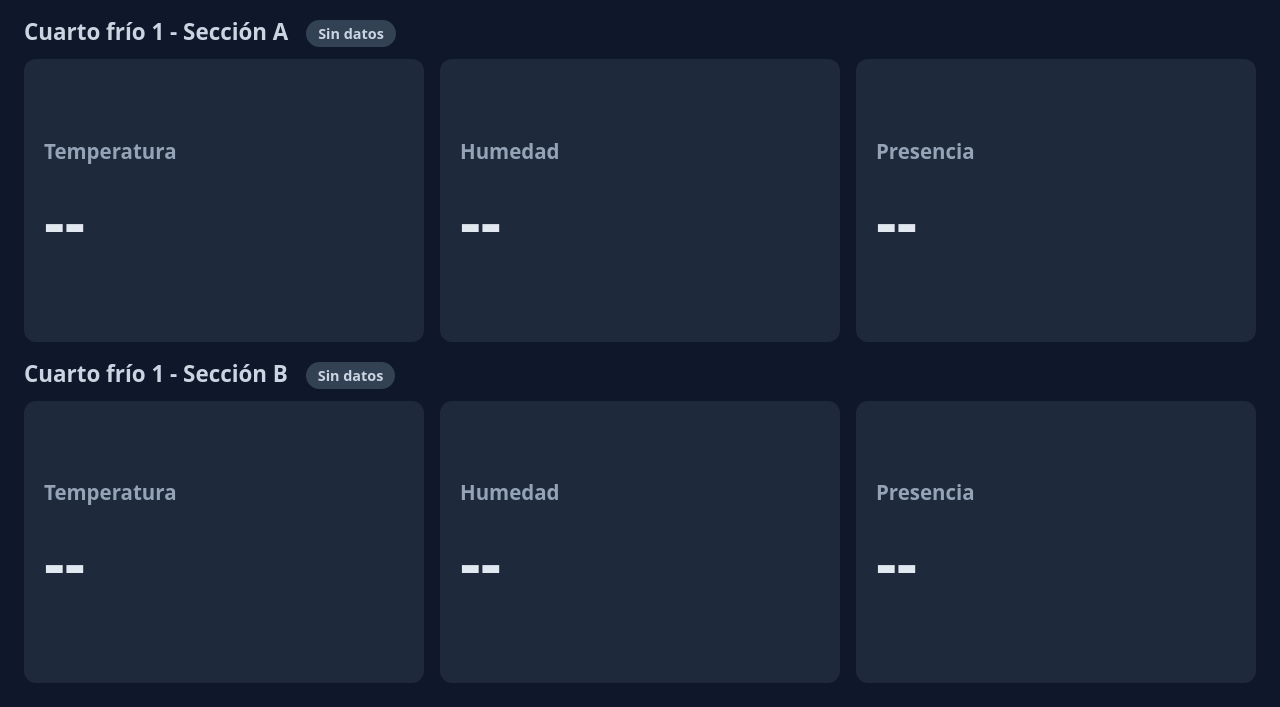
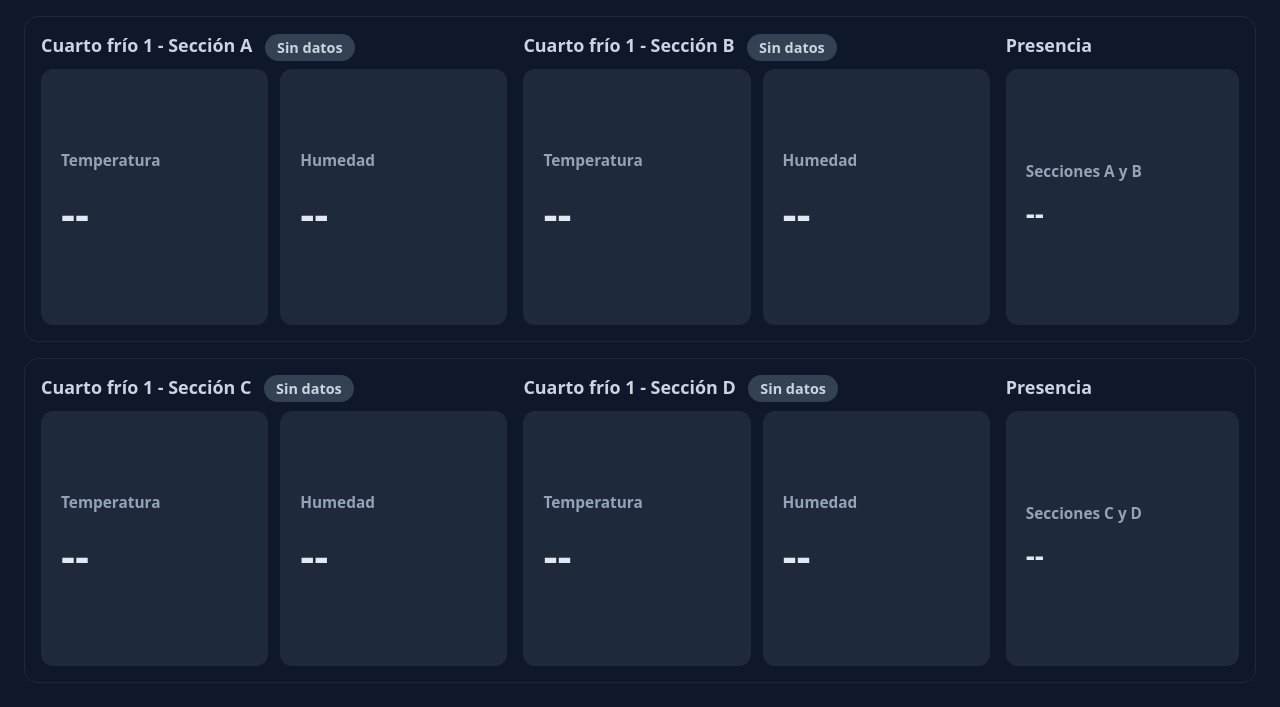
Before and after one commit to Greenassault/Cuarto_Frio, a Django app: page / in a window 1280 px wide. Shown: the part 93-800 px from the top of the page. Run offline with Django 5.2, Linux system fonts and the light colour scheme; data that the repository does not hold is empty.

Commit message:
HMI: panel, gráficas, base de datos y CSV para 4 sensores
- Panel: dos filas, Secciones A y B con la Presencia 1 y Secciones C y D
  con la Presencia 2. Cada sección tiene su indicador rojo de "Sensor
  desconectado" (ok falso o sin comunicación con la ESP32).
- Gráficas (en vivo y "Ver estadísticas"): una línea por sección con
  colores distintos; C y D punteadas para distinguirlas sin depender del
  color. Botones Todas / Sección A-D. Las lecturas con ok falso no se
  suman y dejan hueco en la línea de ese sensor.
- "Ver estadísticas": tarjeta de promedio/mín/máx por sección y tabla con
  las 4 secciones; "--" cuando el sensor no respondió.
- "Ver base de datos" y CSV: columnas de temperatura y humedad de las 4
  secciones más las 2 de presencia; celda vacía si el sensor no respondió.
- Pruebas de las páginas y del CSV.

Co-Authored-By: Claude Opus 5.5 <noreply@anthropic.com>

```diff
--- a/hmi-django/sensores/templates/sensores/_botones_grafica.html
+++ b/hmi-django/sensores/templates/sensores/_botones_grafica.html
@@ -14,7 +14,7 @@
   <div class="opcion">
     <span class="etiqueta">Sección:</span>
     <div class="grupo" id="secciones-botones">
-      <button data-seccion="0" class="activo" aria-pressed="true">Ambas secciones</button>
+      <button data-seccion="0" class="activo" aria-pressed="true">Todas</button>
       {% for numero, seccion in secciones.items %}
       <button data-seccion="{{ numero }}" aria-pressed="false">{{ seccion }}</button>
       {% endfor %}
--- a/hmi-django/sensores/templates/sensores/panel.html
+++ b/hmi-django/sensores/templates/sensores/panel.html
@@ -35,19 +35,30 @@
     }
     .enlace:hover { background: #334155; }
     .enlaces { display: flex; gap: 8px; flex-wrap: wrap; justify-content: flex-end; }
+    /* Una fila por radar de presencia: sus 2 secciones de temperatura + la presencia */
+    .grupo-panel {
+      flex: 1;
+      display: grid;
+      grid-template-columns: 2fr 2fr 1fr;
+      gap: 16px;
+      margin-top: 16px;
+      padding: 16px;
+      border: 1px solid #1e293b;
+      border-radius: 14px;
+    }
     .cuarto {
-      flex: 1;
       display: flex;
       flex-direction: column;
-      margin-top: 16px;
+      min-width: 0;
     }
-    h2.seccion { margin: 0 0 12px; font-size: 1.4rem; color: #cbd5e1; }
+    h2.seccion { margin: 0 0 12px; font-size: clamp(1rem, 1.4vw, 1.3rem); color: #cbd5e1; }
     .tarjetas {
       flex: 1;
       display: grid;
-      grid-template-columns: repeat(3, 1fr);
-      gap: 16px;
+      grid-template-columns: repeat(2, 1fr);
+      gap: 12px;
     }
+    .cuarto.presencia .tarjetas { grid-template-columns: 1fr; }
     .tarjeta {
       background: #1e293b;
       border-radius: 12px;
@@ -59,10 +70,11 @@
     }
     .tarjeta h3 {
       margin: 0 0 12px;
-      font-size: clamp(1rem, 1.6vw, 1.5rem);
+      font-size: clamp(0.95rem, 1.2vw, 1.3rem);
       color: #94a3b8;
     }
-    .valor { font-size: clamp(2.2rem, 5vw, 5rem); font-weight: 700; }
+    .valor { font-size: clamp(1.8rem, 3.4vw, 4rem); font-weight: 700; }
+    .presencia .valor { font-size: clamp(1.4rem, 2.2vw, 2.6rem); }
     .alerta { background: #7f1d1d; }
 
     .estado-sensor {
@@ -70,8 +82,9 @@
       font-weight: 600;
       padding: 4px 12px;
       border-radius: 999px;
-      margin-left: 12px;
+      margin-left: 8px;
       vertical-align: middle;
+      white-space: nowrap;
       background: #334155;
       color: #cbd5e1;
     }
@@ -80,8 +93,12 @@
     .tarjeta.desconectado { background: #7f1d1d; }
     .tarjeta.desconectado .valor { color: #fca5a5; }
 
+    @media (max-width: 1100px) {
+      .grupo-panel { grid-template-columns: 1fr 1fr; }
+      .cuarto.presencia { grid-column: 1 / -1; }
+    }
     @media (max-width: 700px) {
-      .tarjetas { grid-template-columns: 1fr; }
+      .grupo-panel { grid-template-columns: 1fr; }
     }
   </style>
 </head>
@@ -98,25 +115,32 @@
     </div>
   </header>
 
+  {% for grupo in grupos %}
+  <div class="grupo-panel">
+    {% for numero, nombre in grupo.sensores %}
     <div class="cuarto">
-    <h2 class="seccion">{{ nombres.1 }} <span class="estado-sensor" id="estado-sensor_1">Sin datos</span></h2>
+      <h2 class="seccion">{{ nombre }} <span class="estado-sensor" id="estado-sensor_{{ numero }}">Sin datos</span></h2>
       <div class="tarjetas">
-      <div class="tarjeta" id="tarjeta-temp_1"><h3>Temperatura</h3><div class="valor" id="temp_1">--</div></div>
-      <div class="tarjeta" id="tarjeta-hum_1"><h3>Humedad</h3><div class="valor" id="hum_1">--</div></div>
-      <div class="tarjeta" id="tarjeta-presencia_1"><h3>Presencia</h3><div class="valor" id="presencia_1">--</div></div>
+        <div class="tarjeta" id="tarjeta-temp_{{ numero }}"><h3>Temperatura</h3><div class="valor" id="temp_{{ numero }}">--</div></div>
+        <div class="tarjeta" id="tarjeta-hum_{{ numero }}"><h3>Humedad</h3><div class="valor" id="hum_{{ numero }}">--</div></div>
       </div>
     </div>
-
-  <div class="cuarto">
-    <h2 class="seccion">{{ nombres.2 }} <span class="estado-sensor" id="estado-sensor_2">Sin datos</span></h2>
+    {% endfor %}
+    <div class="cuarto presencia">
+      <h2 class="seccion">Presencia</h2>
       <div class="tarjetas">
-      <div class="tarjeta" id="tarjeta-temp_2"><h3>Temperatura</h3><div class="valor" id="temp_2">--</div></div>
-      <div class="tarjeta" id="tarjeta-hum_2"><h3>Humedad</h3><div class="valor" id="hum_2">--</div></div>
-      <div class="tarjeta" id="tarjeta-presencia_2"><h3>Presencia</h3><div class="valor" id="presencia_2">--</div></div>
+        <div class="tarjeta" id="tarjeta-presencia_{{ grupo.presencia }}"><h3>{{ grupo.zona }}</h3><div class="valor" id="presencia_{{ grupo.presencia }}">--</div></div>
       </div>
     </div>
+  </div>
+  {% endfor %}
 
+  {{ nombres|json_script:"nombres" }}
+  {{ presencias|json_script:"presencias" }}
   <script>
+    // Números de los sensores de temperatura (1 a 4) y de presencia (1 y 2)
+    const SENSORES = Object.keys(JSON.parse(document.getElementById("nombres").textContent)).map(Number);
+    const PRESENCIAS = Object.keys(JSON.parse(document.getElementById("presencias").textContent)).map(Number);
     const LIMITE_SIN_DATOS_SEG = 60;
     const LIMITE_SENSOR_SEG = 10;
     const estado = document.getElementById("estado");
@@ -153,8 +177,9 @@
       const seg = (Date.now() - ultimaLectura.getTime()) / 1000;
       const sinComunicacion = seg > LIMITE_SENSOR_SEG;
 
-      for (const n of [1, 2]) {
-        const desconectado = sinComunicacion || datos["ok_" + n] === false;
+      // Cada sensor de temperatura: en rojo si no responde (ok falso) o si la ESP32 no manda nada
+      for (const n of SENSORES) {
+        const desconectado = sinComunicacion || datos["ok_" + n] !== true;
 
         const etiqueta = document.getElementById("estado-sensor_" + n);
         etiqueta.textContent = sinComunicacion
@@ -170,7 +195,9 @@
           desconectado ? "--" : datos["temp_" + n] + " °C";
         document.getElementById("hum_" + n).textContent =
           desconectado ? "--" : datos["hum_" + n] + " %";
+      }
 
+      for (const n of PRESENCIAS) {
         const hayAlguien = !sinComunicacion && datos["presencia_" + n];
         document.getElementById("presencia_" + n).textContent =
           sinComunicacion ? "--" : (hayAlguien ? "Hay alguien" : "Nadie");
--- a/hmi-django/sensores/views.py
+++ b/hmi-django/sensores/views.py
@@ -27,6 +27,14 @@ NOMBRES_SENSORES = {
     for numero, seccion in NOMBRES_SECCIONES.items()
 }
 
+# Cada radar de presencia vigila la zona de dos secciones. En el panel se muestra
+# junto a ellas: número de presencia -> (zona que vigila, sensores de esa zona).
+ZONAS_PRESENCIA = {
+    1: ("Secciones A y B", (1, 2)),
+    2: ("Secciones C y D", (3, 4)),
+}
+NOMBRES_PRESENCIA = {numero: f"Presencia - {zona}" for numero, (zona, _) in ZONAS_PRESENCIA.items()}
+
 
 # Nombres de los botones del panel; también son el título de cada página destino.
 NOMBRES_BOTONES = {
@@ -39,8 +47,21 @@ def contexto_nombres():
     return {
         "nombres": NOMBRES_SENSORES,
         "secciones": NOMBRES_SECCIONES,
+        "presencias": {numero: zona for numero, (zona, _) in ZONAS_PRESENCIA.items()},
         "botones": NOMBRES_BOTONES,
     }
+
+
+def grupos_panel():
+    """Filas del panel: cada una con sus sensores de temperatura y su presencia."""
+    return [
+        {
+            "presencia": numero,
+            "zona": zona,
+            "sensores": [(n, NOMBRES_SENSORES[n]) for n in sensores],
+        }
+        for numero, (zona, sensores) in ZONAS_PRESENCIA.items()
+    ]
 
 def lectura_a_dict(lectura):
     """Lectura -> diccionario para el stream en vivo y la API (mismos nombres que
@@ -81,7 +102,7 @@ def stream(request):
 
 
 def panel(request):
-    return render(request, "sensores/panel.html", contexto_nombres())
+    return render(request, "sensores/panel.html", {**contexto_nombres(), "grupos": grupos_panel()})
 
 MAX_TABLA = 100
 
@@ -222,9 +243,20 @@ def datos(request):
     pagina = Paginator(filas, LECTURAS_POR_PAGINA).get_page(request.GET.get("pagina"))
     filtro = request.GET.copy()
     filtro.pop("pagina", None)
+    # La plantilla no puede leer temp_1..temp_4 en un ciclo; se arman aquí.
+    # Si el sensor no respondió (ok falso), temp y hum vienen vacíos (None).
+    filas_tabla = [
+        {
+            "recibido_en": l.recibido_en,
+            "sensores": [(getattr(l, f"temp_{n}"), getattr(l, f"hum_{n}")) for n in SENSORES],
+            "presencias": [l.presencia_1, l.presencia_2],
+        }
+        for l in pagina
+    ]
     return render(request, "sensores/datos.html", {
         **contexto_nombres(),
         "pagina": pagina,
+        "filas_tabla": filas_tabla,
         "error": error,
         "filtro": filtro.urlencode(),
         "desde": request.GET.get("desde", ""),
@@ -251,13 +283,12 @@ def datos_csv(request):
     except ValueError:
         desfase = 0
 
+    # Una celda vacía en temperatura o humedad = ese sensor no respondió (ok falso)
     encabezados = ["Fecha y hora"]
     for nombre in NOMBRES_SENSORES.values():
-        encabezados += [
-            f"{nombre} - Temperatura (°C)",
-            f"{nombre} - Humedad (%)",
-            f"{nombre} - Presencia",
-        ]
+        encabezados += [f"{nombre} - Temperatura (°C)", f"{nombre} - Humedad (%)"]
+    encabezados += list(NOMBRES_PRESENCIA.values())
+    campos = [f"{campo}_{n}" for n in SENSORES for campo in ("temp", "hum")]
 
     def si_no(valor):
         return "Sí" if valor else "No"
@@ -266,15 +297,14 @@ def datos_csv(request):
         escritor = csv.writer(_Escritura())
         yield "﻿"  # marca para que Excel lea bien los acentos
         yield escritor.writerow(encabezados)
-        consulta = filas.values_list(
-            "recibido_en", "temp_1", "hum_1", "presencia_1", "temp_2", "hum_2", "presencia_2"
-        )
-        for momento, t1, h1, p1, t2, h2, p2 in consulta.iterator():
+        consulta = filas.values_list("recibido_en", *campos, "presencia_1", "presencia_2")
+        for momento, *valores, p1, p2 in consulta.iterator():
             local = momento - timedelta(minutes=desfase)
             yield escritor.writerow([
                 local.strftime("%Y-%m-%d %H:%M:%S"),
-                t1, h1, si_no(p1),
-                t2, h2, si_no(p2),
+                *valores,
+                si_no(p1),
+                si_no(p2),
             ])
 
     respuesta = StreamingHttpResponse(generar(), content_type="text/csv; charset=utf-8")
```
Also changed, not shown: hmi-django/sensores/static/sensores/grafica_comun.js (+44 -20 lines), hmi-django/sensores/templates/sensores/datos.html (+18 -7 lines), hmi-django/sensores/templates/sensores/grafica.html (+7 -7 lines), hmi-django/sensores/templates/sensores/historial.html (+38 -12 lines), hmi-django/sensores/tests.py (+34 -0 lines). Lines whose indentation alone changed are shown as unchanged.
